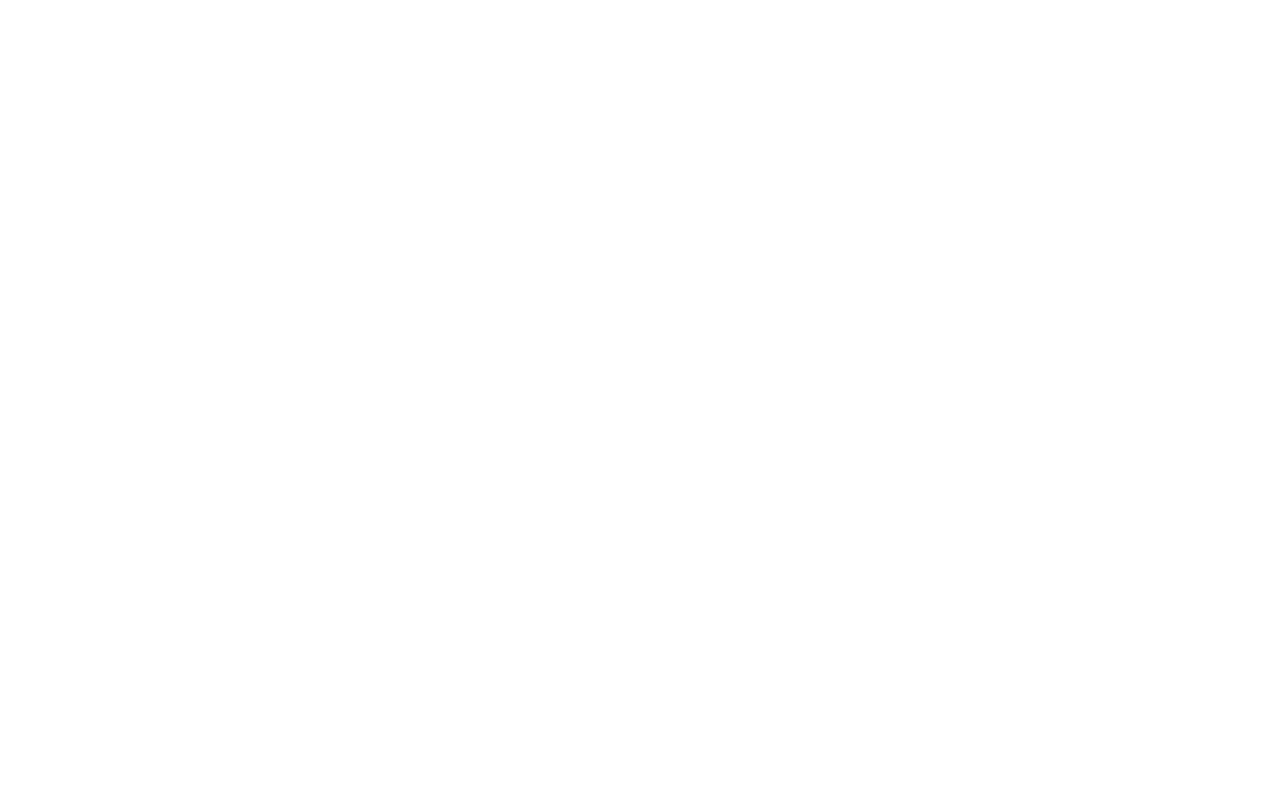
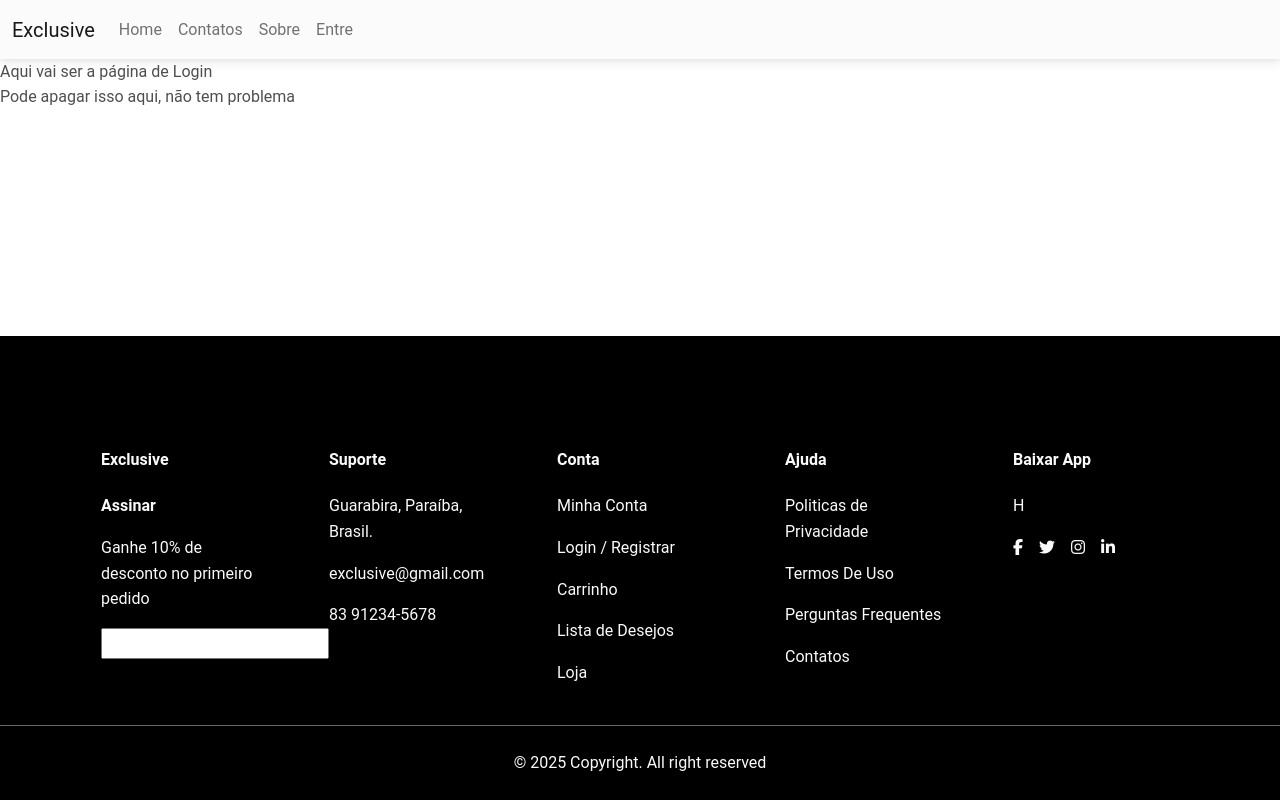
Before and after one commit to guilhermemoraes1/e-commerce_website, a React (Vite) app: page /login in a window 1280 px wide. Before the commit this address had no page. Built offline with nearby package versions, Linux system fonts and the light colour scheme.

Commit message:
Adicionei novas rotas, Login e CriarConta

```diff
--- a/src/App.jsx
+++ b/src/App.jsx
@@ -6,7 +6,8 @@
 import Sobre from './views/Sobre';
 import { BrowserRouter, Route, Routes } from 'react-router';
 import Principal from './layouts/Principal';
-import Entre from './views/Entre';
+import Login from './views/Login';
+import CriarConta from './views/CriarConta';
 
 function App() {
   return (
@@ -16,7 +17,8 @@
           <Route index element={<Home />} />
           <Route path="contatos" element={<Contatos />} />
           <Route path="sobre" element={<Sobre />} />
-          <Route path="entre" element={<Entre />} />
+          <Route path="login" element={<Login />}/>
+          <Route path="criarConta" element={<CriarConta />}/>
         </Route>
       </Routes>
     </BrowserRouter>
--- a/src/components/Header.jsx
+++ b/src/components/Header.jsx
@@ -39,7 +39,7 @@
                 <MDBNavbarLink href="/sobre">Sobre</MDBNavbarLink>
               </MDBNavbarItem>
               <MDBNavbarItem>
-                <MDBNavbarLink href="/entre">Entre</MDBNavbarLink>
+                <MDBNavbarLink href="/login">Entre</MDBNavbarLink>
               </MDBNavbarItem>
             </MDBNavbarNav>
           </MDBCollapse>
--- a/src/layouts/Principal.jsx
+++ b/src/layouts/Principal.jsx
@@ -1,7 +1,6 @@
 import { Outlet } from 'react-router';
 import Footer from '../components/Footer';
 import Header from '../components/Header';
-import { Container } from 'react-bootstrap';
 import './Principal.css';
 
 const Principal = () => {
--- /dev/null
+++ b/src/views/CriarConta.jsx
@@ -0,0 +1,10 @@
+const CriarConta = () => {
+    return (
+      <>
+        <div>Aqui vai ser a página de Criar Conta</div>
+        <div>Pode apagar isso aqui, não tem problema</div>
+      </>
+    );
+  };
+
+export default CriarConta;
--- a/src/views/Entre.jsx
+++ /dev/null
@@ -1,9 +0,0 @@
-const Entre = () => {
-    return (
-      <>
-        <div>Entre</div>
-      </>
-    );
-  };
-
-  export default Entre;
--- /dev/null
+++ b/src/views/Login.jsx
@@ -0,0 +1,10 @@
+const Login = () => {
+    return (
+      <>
+        <div>Aqui vai ser a página de Login</div>
+        <div>Pode apagar isso aqui, não tem problema</div>
+      </>
+    );
+  };
+
+export default Login;
```
